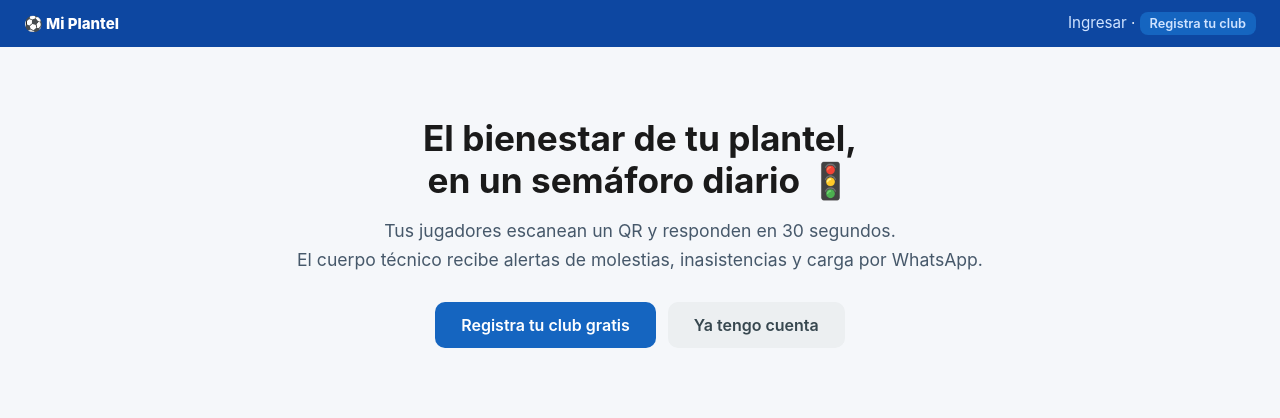
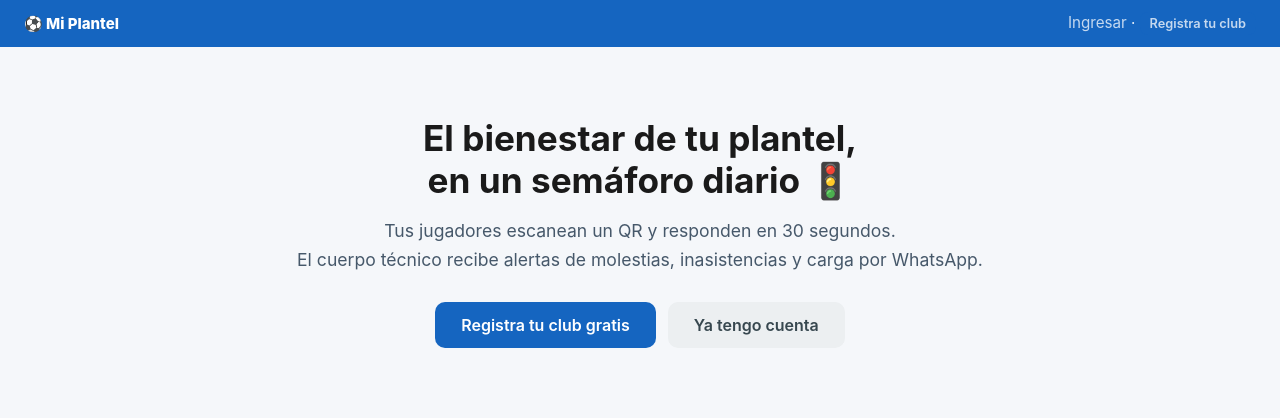
Before and after one commit to nesdimuk/miplantel, a FastAPI app: page / in a window 1280 px wide. Shown: the top 418 px of the page. Run offline with FastAPI, Linux system fonts and the light colour scheme.

Commit message:
feat: dashboard y admin usan colores del club

```diff
--- a/app/static/admin.css
+++ b/app/static/admin.css
@@ -1,15 +1,21 @@
+:root {
+  --acento: #1565c0;
+  --acento-dim: rgba(21,101,192,.12);
+  --text-topbar: #ffffff;
+}
+
 * { box-sizing: border-box; margin: 0; padding: 0; }
 
 body {
-  font-family: -apple-system, BlinkMacSystemFont, "Segoe UI", Roboto, sans-serif;
+  font-family: 'Inter', -apple-system, BlinkMacSystemFont, sans-serif;
   background: #f5f7fa;
   color: #1a1a1a;
   font-size: 15px;
 }
 
 .topnav {
-  background: #0d47a1;
-  color: #fff;
+  background: var(--acento);
+  color: var(--text-topbar);
   padding: 12px 24px;
   display: flex;
   align-items: center;
@@ -17,8 +23,8 @@
   flex-wrap: wrap;
 }
 .topnav .brand { font-weight: 800; margin-right: 8px; }
-.topnav a { color: #cfe3ff; text-decoration: none; font-size: 0.95rem; }
-.topnav a:hover, .topnav a.active { color: #fff; font-weight: 600; }
+.topnav a { color: var(--text-topbar); opacity: .75; text-decoration: none; font-size: 0.95rem; }
+.topnav a:hover, .topnav a.active { opacity: 1; font-weight: 600; }
 .topnav .right { margin-left: auto; }
 
 main { max-width: 1080px; margin: 0 auto; padding: 24px 20px 60px; }
--- a/app/templates/dashboard.html
+++ b/app/templates/dashboard.html
@@ -4,8 +4,10 @@
   <meta charset="UTF-8">
   <meta name="viewport" content="width=device-width, initial-scale=1.0">
   <title>{{ club.nombre }} · {{ categoria.nombre }} · Dashboard</title>
+  <link rel="stylesheet" href="https://fonts.googleapis.com/css2?family=Bebas+Neue&family=Inter:wght@400;500;600;700&display=swap">
   <link rel="stylesheet" href="/static/admin.css">
   <style>
+    :root { --acento: {{ club.color_primario or '#1565c0' }}; --acento-dim: {{ club.color_primario or '#1565c0' }}22; --text-topbar: {{ club.color_secundario or '#ffffff' }}; }
     /* Barras línea de tiempo (vista secundaria) */
     .bar-label-wide { width: 90px; font-size: 0.8rem; color: #607080; flex-shrink: 0; }
     .bar-fill.rpe-bar-low  { background: #43a047; }
```
